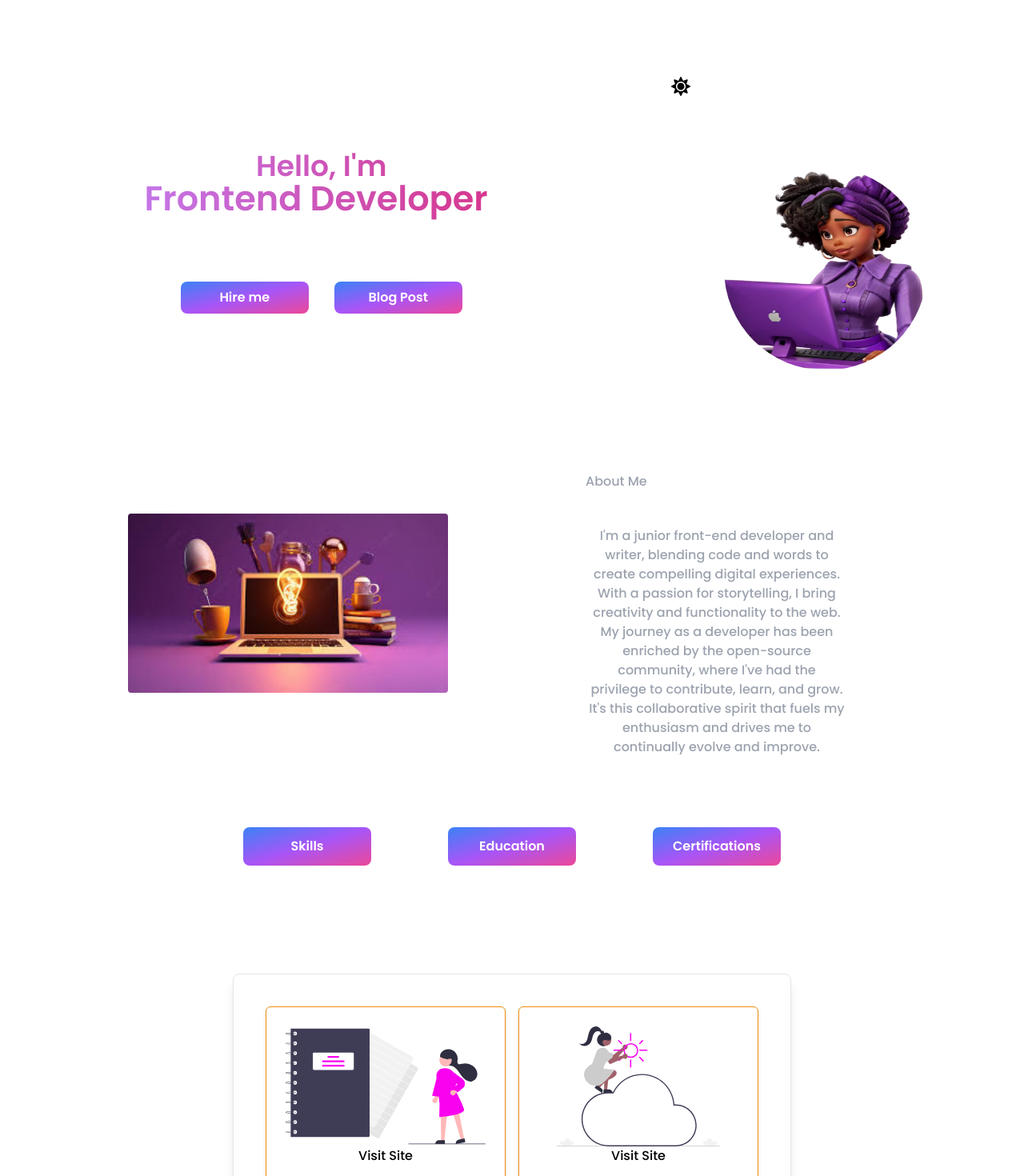
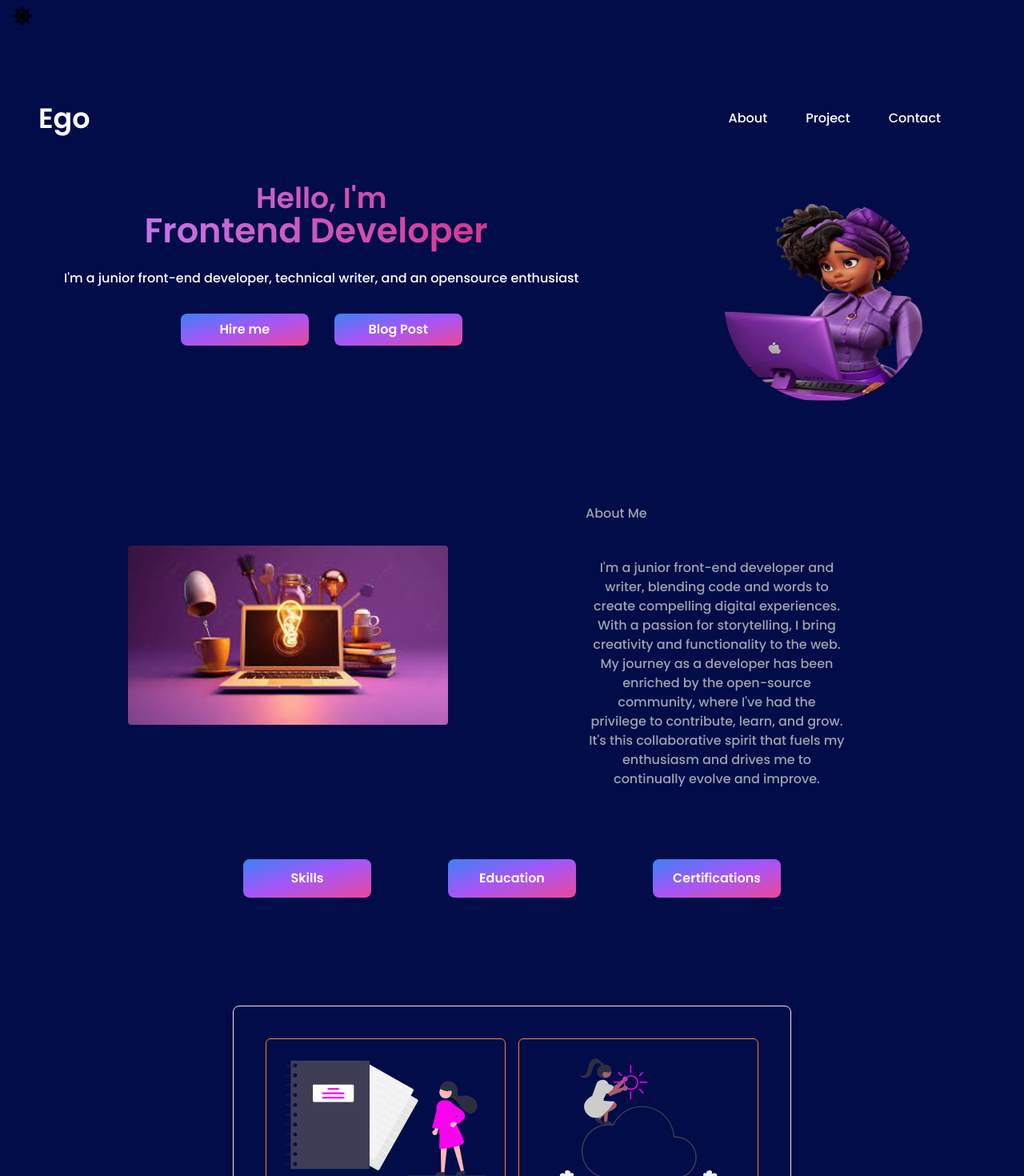
Before and after one commit to Nwakaego-Ego/Portfolio, a Next.js app: page / in a window 1280 px wide. Shown: the top 1470 px of the page at 80% size. Built offline with nearby package versions, Linux system fonts and the light colour scheme.

Commit message:
Drak mode

```diff
--- a/src/app/components/Projects/project.css
+++ b/src/app/components/Projects/project.css
@@ -16,3 +16,7 @@
   width: 250px;
   height: 150px;
 }
+
+a span {
+  color: #010c48;
+}
--- a/src/app/components/Projects/project.js
+++ b/src/app/components/Projects/project.js
@@ -26,17 +26,17 @@ const projects = () => {
 
   return (
     <div className="flex justify-center items-center h-screen">
-      <div className="border p-10 rounded-lg shadow-lg bg-white">
+      <div className="border p-10 rounded-lg shadow-lg ">
         <div className="grid grid-cols-2 gap-4">
           {tasks.map((task, index) => (
-            <div key={index} className="card text-center">
+            <div key={index} className="card text-center ">
               <img
                 src={task.image}
                 alt={`project ${index}`}
                 className="image"
               />
               <a href={task.href}>
-                <span className="">Visit Site</span>
+                <span>Visit Site</span>
               </a>
               <p className="text-center mt-2 font-semibold">{task.task}</p>
             </div>
--- a/src/app/components/navbar.js
+++ b/src/app/components/navbar.js
@@ -1,16 +1,16 @@
 import Link from "next/link";
-import { FaSun, FaMoon } from "react-icons/fa";
+// import { FaSun, FaMoon } from "react-icons/fa";
 import { useState } from "react";
 
 const Navbar = () => {
   const [currentMode, setCurrentMode] = useState();
   const [isOpen, setIsOpen] = useState(false);
 
-  const [isDarkMode, setDarkMode] = useState(false);
+  // const [isDarkMode, setDarkMode] = useState(false);
 
-  const toggleDarkMode = () => {
-    setDarkMode(!isDarkMode);
-  };
+  // const toggleDarkMode = () => {
+  //   setDarkMode(!isDarkMode);
+  // };
 
   // const setHeroBg = (bgColor) => {
   //   const herobg = document.querySelector(".hero");
@@ -56,7 +56,7 @@ const Navbar = () => {
   };
 
   return (
-    <div className={`App ${isDarkMode ? "dark" : "light"}`}>
+    <div>
       <nav className=" text-white p-12 h-20 navbar  ">
         <div className="container mx-auto flex justify-between items-center">
           <Link href="/" className="text-xl font-bold lg:text-[35px]">
@@ -104,13 +104,13 @@ const Navbar = () => {
               isOpen ? "block" : "hidden"
             } m-10 lg:flex lg:space-x-4 `}
           >
-            <div onClick={toggleDarkMode} className=" lg:px-4 lg:py-2">
+            {/* <div onClick={toggleDarkMode} className=" lg:px-4 lg:py-2">
               {currentMode === "dark" ? (
                 <FaMoon className="h-6 w-6 text-white text-2xl cursor-pointer" />
               ) : (
                 <FaSun className="h-6 w-6 text-black " />
               )}
-            </div>
+            </div> */}
             <Link href="/about" className="lg:px-4 lg:py-2">
               About
             </Link>
--- a/src/app/globals.css
+++ b/src/app/globals.css
@@ -20,7 +20,7 @@
 } */
 
 .App {
-  background-color: #ffffff;
+  background-color: #010c48;
   color: #000000;
 }
 
--- a/src/app/header/page.js
+++ b/src/app/header/page.js
@@ -2,6 +2,7 @@
 
 // import { FaReact } from "react-icons/fa";
 // import { FaTwitter, FaLinkedin, FaGithub } from "react-icons/fa";
+import React, { useState } from "react";
 import Image from "next/image";
 import { TypeAnimation } from "react-type-animation";
 import Navbar from "../components/navbar";
@@ -9,13 +10,38 @@ import Skills from "../components/skills";
 import Education from "../components/education";
 import Certifications from "../components/certifications";
 import Projects from "../components/Projects/project";
+import { FaSun, FaMoon } from "react-icons/fa";
+import Link from "next/link";
 
 const header = () => {
-  // const { isDarkMode, toggleDarkMode } = useTheme();
+  const [isDarkMode, setDarkMode] = useState(false);
+  const [isOpen, setIsOpen] = useState(false);
+  const [currentMode, setCurrentMode] = useState();
+
+  const toggleDarkMode = () => {
+    setDarkMode(!isDarkMode);
+  };
 
   return (
-    <main>
-      <div className="hero  font-burtons">
+    <main className={`App ${isDarkMode ? "dark" : "light"}`}>
+      <div className="hero">
+        <div onClick={toggleDarkMode} className=" lg:px-4 lg:py-2">
+          {currentMode === "dark" ? (
+            <FaMoon className="h-6 w-6 text-white text-2xl cursor-pointer" />
+          ) : (
+            <FaSun className="h-6 w-6 text-black " />
+          )}
+        </div>
+        {/* <Link href="/about" className="lg:px-4 lg:py-2">
+            About
+          </Link>
+          <Link href="/project" className="lg:px-4 lg:py-2">
+            Project
+          </Link>
+          <Link href="/contact" className="lg:px-4 lg:py-2">
+            Contact
+          </Link> */}
+
         <Navbar />
         <div className="lg:flex lg:justify-between text-center lg:px-20 lg:mt-20 ">
           <div className="relative lg:top">
--- a/src/app/page.js
+++ b/src/app/page.js
@@ -3,12 +3,12 @@ import { ThemeProvider } from "./ThemeContext";
 
 export default function Home() {
   return (
-    // <main className="">
+    <main className="">
+      <Header />
+    </main>
+
+    // <ThemeProvider>
     //   <Header />
-    // </main>
-
-    <ThemeProvider>
-      <Header />
-    </ThemeProvider>
+    // </ThemeProvider>
   );
 }
```
